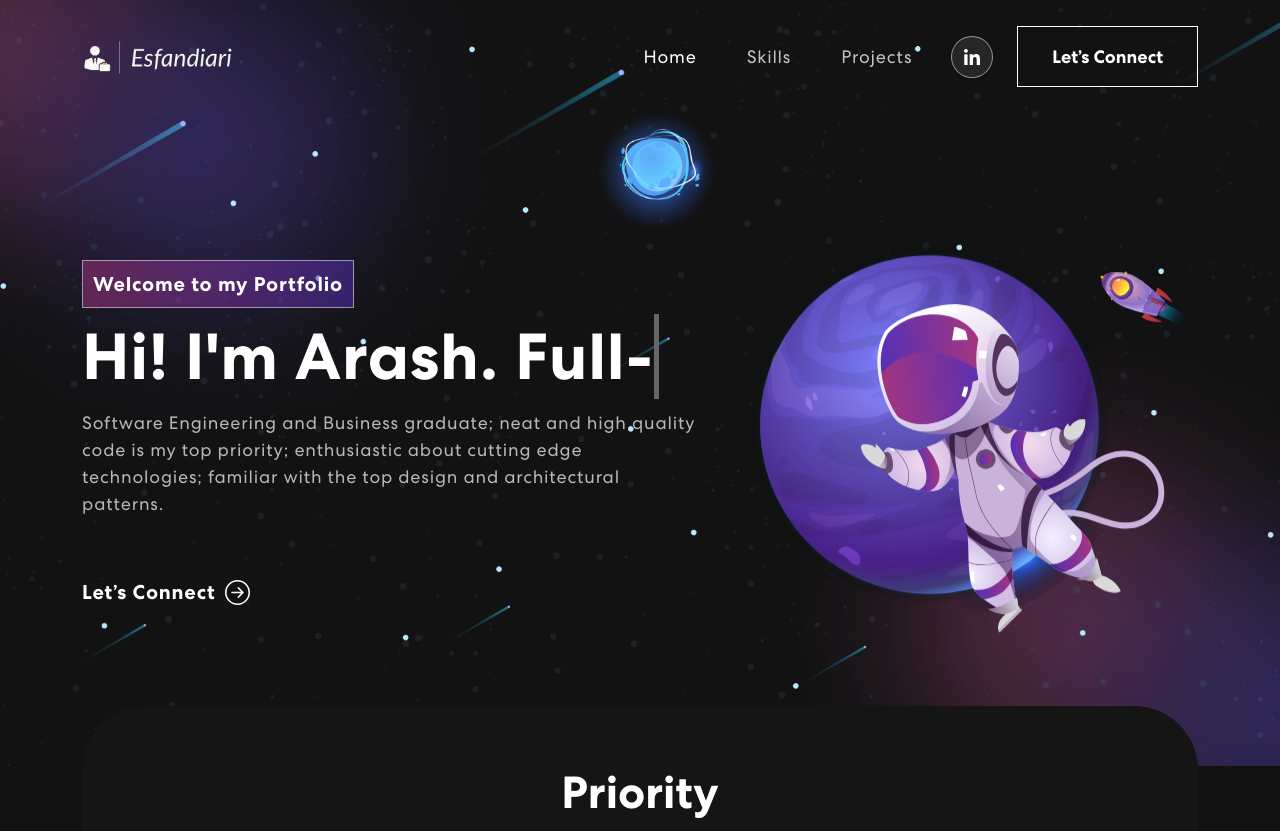
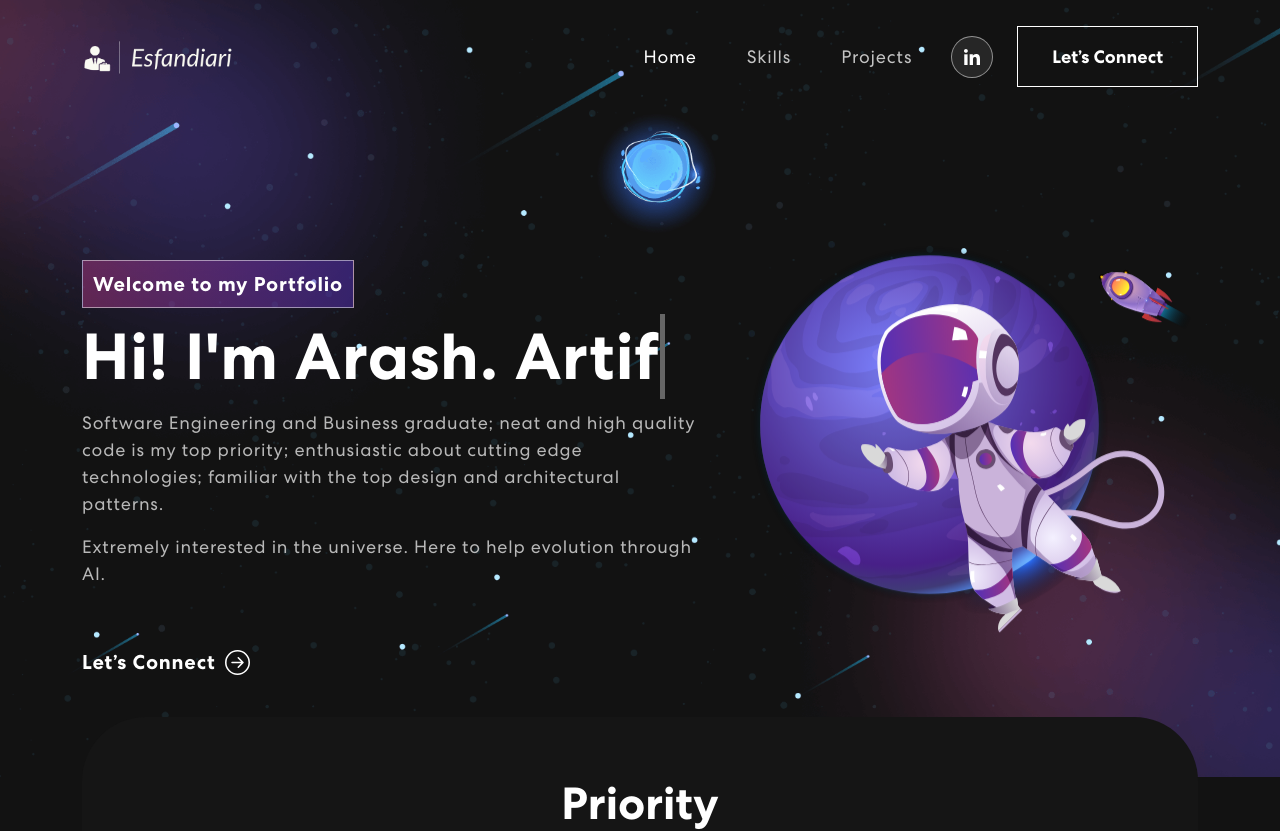
Before and after one commit to arash-esfandiari/portfolio, a React (Create React App) app: page / in a window 1280 px wide. Shown: the top 831 px of the page. Built offline with nearby package versions, Linux system fonts and the light colour scheme; no server answers.

Commit message:
Banner edit

```diff
--- a/src/components/Banner.js
+++ b/src/components/Banner.js
@@ -11,7 +11,7 @@ export const Banner = () => {
   const [text, setText] = useState('');
   const [delta, setDelta] = useState(200 - Math.random() * 100);
   const [index, setIndex] = useState(1);
-  const toRotate = ["Software Engineer", "Full-Stack Developer", "Back-End Engineer"];
+  const toRotate = ["Software Engineer", "Artificial Intelligence Enthisiast", "Full-Stack Developer"];
   const period = 1000;
 
   useEffect(() => {
@@ -56,8 +56,9 @@ export const Banner = () => {
               {({ isVisible }) =>
                 <div className={isVisible ? "animate__animated animate__fadeIn" : ""}>
                   <span className="tagline">Welcome to my Portfolio</span>
-                  <h1>{`Hi! I'm Arash.`} <span className="txt-rotate" dataPeriod="1000" data-rotate='[ "Software Engineer, "Full-Stack Developer", "Back-End Engineer" ]'><span className="wrap">{text}</span></span></h1>
+                  <h1>{`Hi! I'm Arash.`} <span className="txt-rotate" dataPeriod="1000" data-rotate='[ "Software Engineer, "Artifitial Intelligence Enthisiast", "Full-Stack Developer" ]'><span className="wrap">{text}</span></span></h1>
                   <p>Software Engineering and Business graduate; neat and high quality code is my top priority; enthusiastic about cutting edge technologies; familiar with the top design and architectural patterns.</p>
+                  <p>Extremely interested in the universe. Here to help evolution through AI.</p>
                   <button onClick={() => document.getElementById("connect").scrollIntoView()}>Let’s Connect <ArrowRightCircle size={25} /></button>
                 </div>}
             </TrackVisibility>
```
